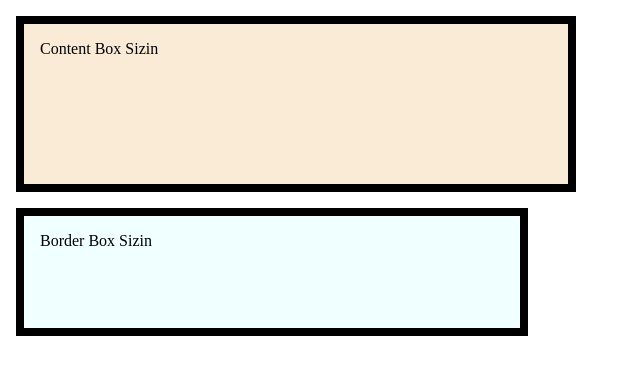
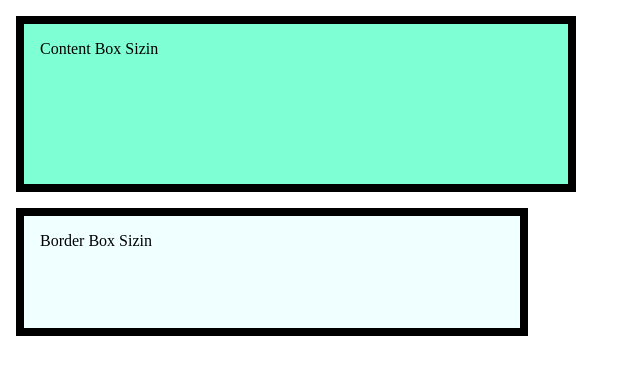
Before and after one commit to taniakononenko23/vscode-git-test17, a plain HTML site: page index.html in a window 1280 px wide. Shown: the whole page, without its empty margins (0-640 px from the left). Drawn offline with nearby package versions, Linux system fonts and the light colour scheme.

Commit message:
add init files

```diff
--- a/index.html
+++ b/index.html
@@ -12,7 +12,7 @@
     />
     <style>
       .rectangle {
-        background-color: antiquewhite;
+        background-color: aquamarine;
         width: 512px;
         height: 128px;
         padding: 16px;
@@ -20,7 +20,7 @@
         border: 8px solid black;
       }
       .rectangle1 {
-        background-color: antiquewhite;
+        background-color: aquamarine;
         box-sizing: content-box;
       }
       .rectangle2 {
```
